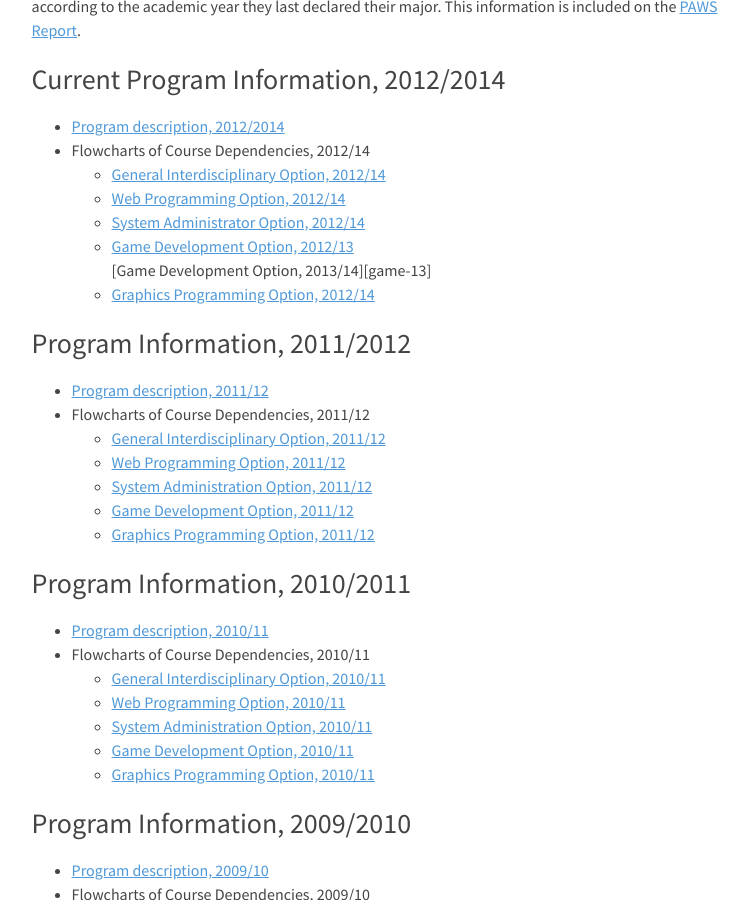
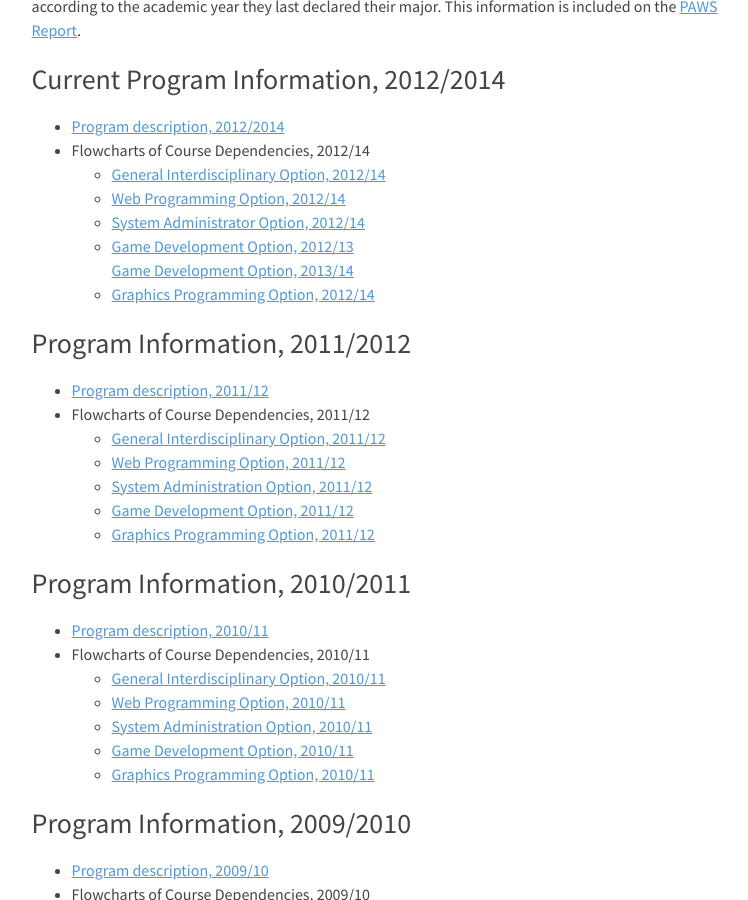
Before and after one commit to csusbdt/cse, a Jekyll site: the page built from programs/computer-systems/index.md, in a window 1280 px wide and 900 px high, scrolled down 530 px. Shown: the whole window, without its empty margins (375-1123 px from the left). Built offline with Jekyll 4.4.1, drawn with Linux system fonts in a browser that asks for light colours; nearby versions of some CDN libraries; some web fonts are replaced; Markdown is read by kramdown in place of the engine named in the settings; some of the changed lines change nothing that is shown.

Commit message:
fixed flowchart links

```diff
--- a/programs/computer-systems/index.md
+++ b/programs/computer-systems/index.md
@@ -126,35 +126,36 @@
 
 [paws]: http://cms.csusb.edu/ehelp/sa/Paws.jsp
 
-[inter-08]: flowcharts/ba-inter-flowchart-2008.pdf
-[inter-09]: flowcharts/ba-inter-2009.pdf
-[inter-10]: flowcharts/ba-inter-2010.pdf
-[inter-11]: flowcharts/ba-inter-2011.pdf
-[inter-12]: flowcharts/ba-inter-2012.pdf
+[inter-08]: flowcharts/inter/ba-inter-flowchart-2008.pdf
+[inter-09]: flowcharts/inter/ba-inter-flowchart-2009.pdf
+[inter-10]: flowcharts/inter/ba-inter-flowchart-2010.pdf
+[inter-11]: flowcharts/inter/ba-inter-flowchart-2011.pdf
+[inter-12]: flowcharts/inter/ba-inter-flowchart-2012.pdf
 
-[game-08]: flowcharts/ba-game-2008.pdf
-[game-09]: flowcharts/ba-game-2009.pdf
-[game-10]: flowcharts/ba-game-2010.pdf
-[game-11]: flowcharts/ba-game-2011.pdf
-[game-12]: flowcharts/ba-game-2012.pdf
+[game-08]: flowcharts/game/ba-game-flowchart-2008.pdf
+[game-09]: flowcharts/game/ba-game-flowchart-2009.pdf
+[game-10]: flowcharts/game/ba-game-flowchart-2010.pdf
+[game-11]: flowcharts/game/ba-game-flowchart-2011.pdf
+[game-12]: flowcharts/game/ba-game-flowchart-2012.pdf
+[game-13]: flowcharts/game/ba-game-flowchart-2013.pdf
 
-[graphics-08]: flowcharts/ba-graphics-2008.pdf
-[graphics-09]: flowcharts/ba-graphics-2009.pdf
-[graphics-10]: flowcharts/ba-graphics-2010.pdf
-[graphics-11]: flowcharts/ba-graphics-2011.pdf
-[graphics-12]: flowcharts/ba-graphics-2012.pdf
+[graphics-08]: flowcharts/graphics/ba-graphics-flowchart-2008.pdf
+[graphics-09]: flowcharts/graphics/ba-graphics-flowchart-2009.pdf
+[graphics-10]: flowcharts/graphics/ba-graphics-flowchart-2010.pdf
+[graphics-11]: flowcharts/graphics/ba-graphics-flowchart-2011.pdf
+[graphics-12]: flowcharts/graphics/ba-graphics-flowchart-2012.pdf
 
-[system-08]: flowcharts/ba-system-2008.pdf
-[system-09]: flowcharts/ba-system-2009.pdf
-[system-10]: flowcharts/ba-system-2010.pdf
-[system-11]: flowcharts/ba-system-2011.pdf
-[system-12]: flowcharts/ba-system-2012.pdf
+[system-08]: flowcharts/system/ba-system-flowchart-2008.pdf
+[system-09]: flowcharts/system/ba-system-flowchart-2009.pdf
+[system-10]: flowcharts/system/ba-system-flowchart-2010.pdf
+[system-11]: flowcharts/system/ba-system-flowchart-2011.pdf
+[system-12]: flowcharts/system/ba-system-flowchart-2012.pdf
 
-[web-08]: flowcharts/ba-web-2008.pdf
-[web-09]: flowcharts/ba-web-2009.pdf
-[web-10]: flowcharts/ba-web-2010.pdf
-[web-11]: flowcharts/ba-web-2011.pdf
-[web-12]: flowcharts/ba-web-2012.pdf
+[web-08]: flowcharts/web/ba-web-flowchart-2008.pdf
+[web-09]: flowcharts/web/ba-web-flowchart-2009.pdf
+[web-10]: flowcharts/web/ba-web-flowchart-2010.pdf
+[web-11]: flowcharts/web/ba-web-flowchart-2011.pdf
+[web-12]: flowcharts/web/ba-web-flowchart-2012.pdf
 
 [flowchart-06-07]: Computer_systems_flowchart_2006_2007.pdf
 
```
